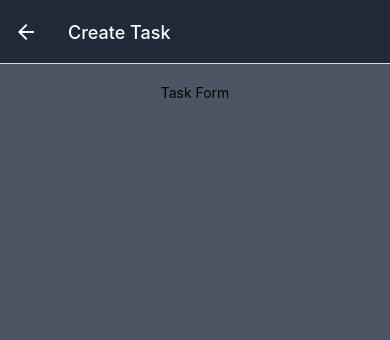
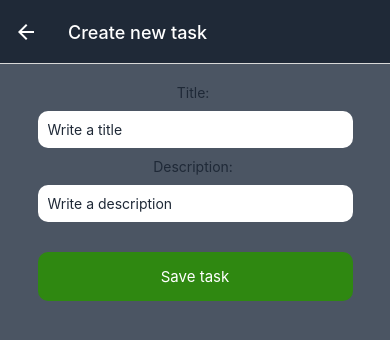
Before and after one commit to marioviedo/taskCourseApp, a React Native app: screen /TaskFormScreen in a window 390 px wide. Shown: the top 340 px of the page. Built offline with nearby package versions, Linux system fonts and the light colour scheme; no server answers.

Commit message:
Added save new task

```diff
--- a/App.js
+++ b/App.js
@@ -30,7 +30,7 @@ const App = ()=>{
           name="TaskFormScreen"
           component={TaskFormScreen}
           options={{
-            title:'Create Task',
+            title:'Create new task',
             headerStyle:{backgroundColor:'#1F2937'},
             headerTitleStyle:{color:'#FFFFFF'},
             headerTintColor:'#FFFFFF'
--- a/api.js
+++ b/api.js
@@ -4,3 +4,16 @@ export const getTasks = async () =>{
     const response = await fetch(apiEndPoint)
     return await response.json()
 }
+
+export const createTask = async (newTask) =>{
+    const response = await fetch(apiEndPoint, {
+        method:'POST',
+        headers:{
+            Accept:'application/json',
+            "Content-Type":'application/json'
+        },
+        body:JSON.stringify(newTask)
+    })
+
+    return await response.json()
+}
--- a/screens/TaskFormScreen.js
+++ b/screens/TaskFormScreen.js
@@ -1,13 +1,70 @@
-import { Text } from 'react-native';
-import React from 'react';
+import { Text, TextInput, StyleSheet, TouchableOpacity } from 'react-native';
+import React, { useState } from 'react';
 import Layout from '../components/layout';
+import { createTask } from '../api';
 
 const TaskFormScreen = () => {
+  const [task, setTask] = useState({
+    title:'',
+    description:''
+  })
+
+  const setTaskText = (name, value) => setTask({...task, [name]:value})
+
+  const submitTask = () => {
+    const response = createTask(task)
+    console.log(response)
+  }
+
   return (
     <Layout>
-      <Text>Task Form</Text>
+      <Text style={styles.text}>Title: </Text>
+      <TextInput
+        style={styles.input}
+        placeholder='Write a title'
+        onChangeText={(text) => setTaskText('title', text)}
+      />
+
+      <Text style={styles.text}>Description: </Text>
+      <TextInput
+        style={styles.input}
+        placeholder='Write a description'
+        onChangeText={(text) => setTaskText('description', text)}
+      />
+
+      <TouchableOpacity style={styles.buttonSave} onPress={submitTask}>
+        <Text style={styles.textButtonSave}>Save task</Text>
+      </TouchableOpacity>
     </Layout>
   );
 };
 
+const styles = StyleSheet.create({
+  input:{
+    width:'90%',
+    padding:10,
+    margin:10,
+    backgroundColor:'#FFFFFF',
+    borderRadius:10,
+    fontSize:14,
+    color:'#1F2937'
+  },
+  text:{
+    fontSize:14,
+    color:'#1F2937'
+  },
+  buttonSave:{
+    backgroundColor:'#2F8811',
+    padding:15,
+    margin:20,
+    borderRadius:10,
+    width:'90%',
+    alignItems:'center'
+  },
+  textButtonSave:{
+    color:'#FFFFFF',
+    fontSize:15
+  }
+})
+
 export default TaskFormScreen;
```
